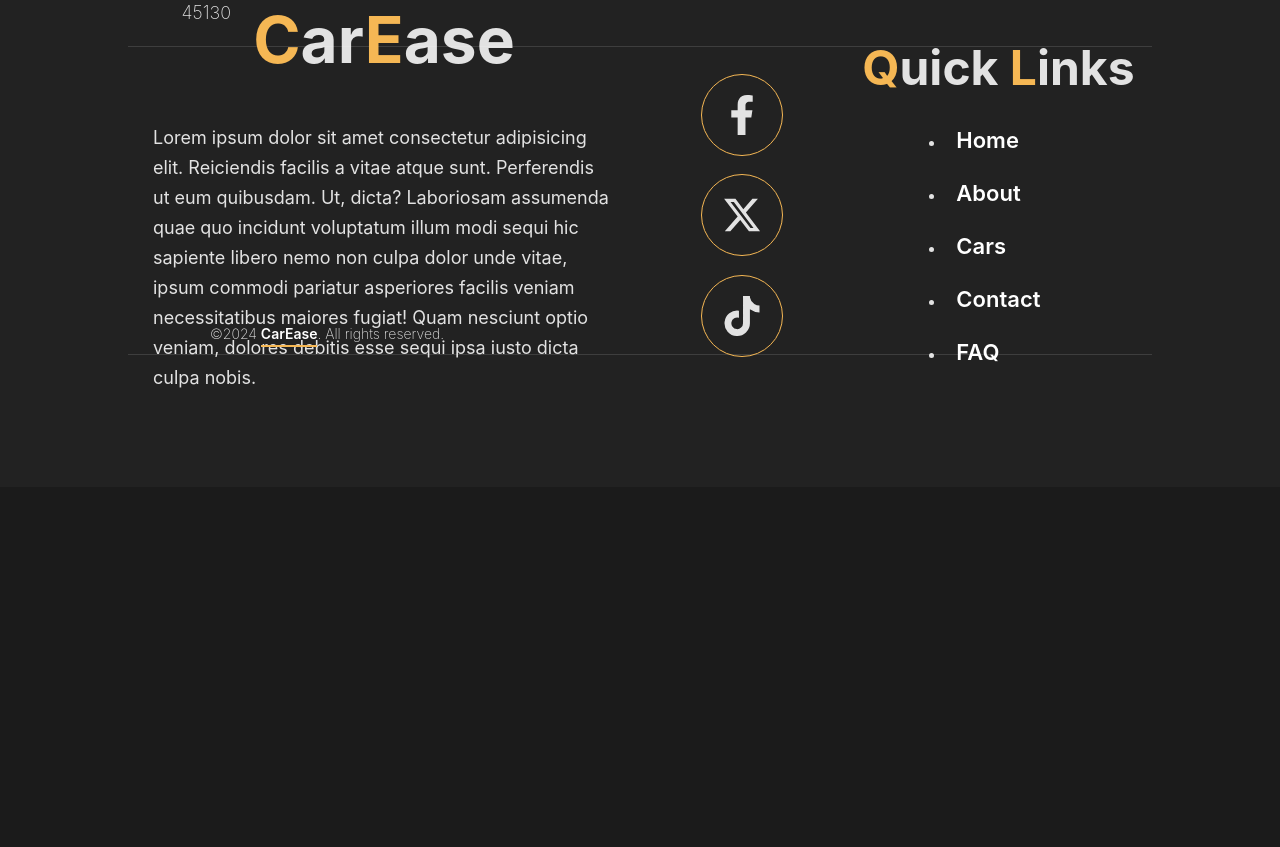
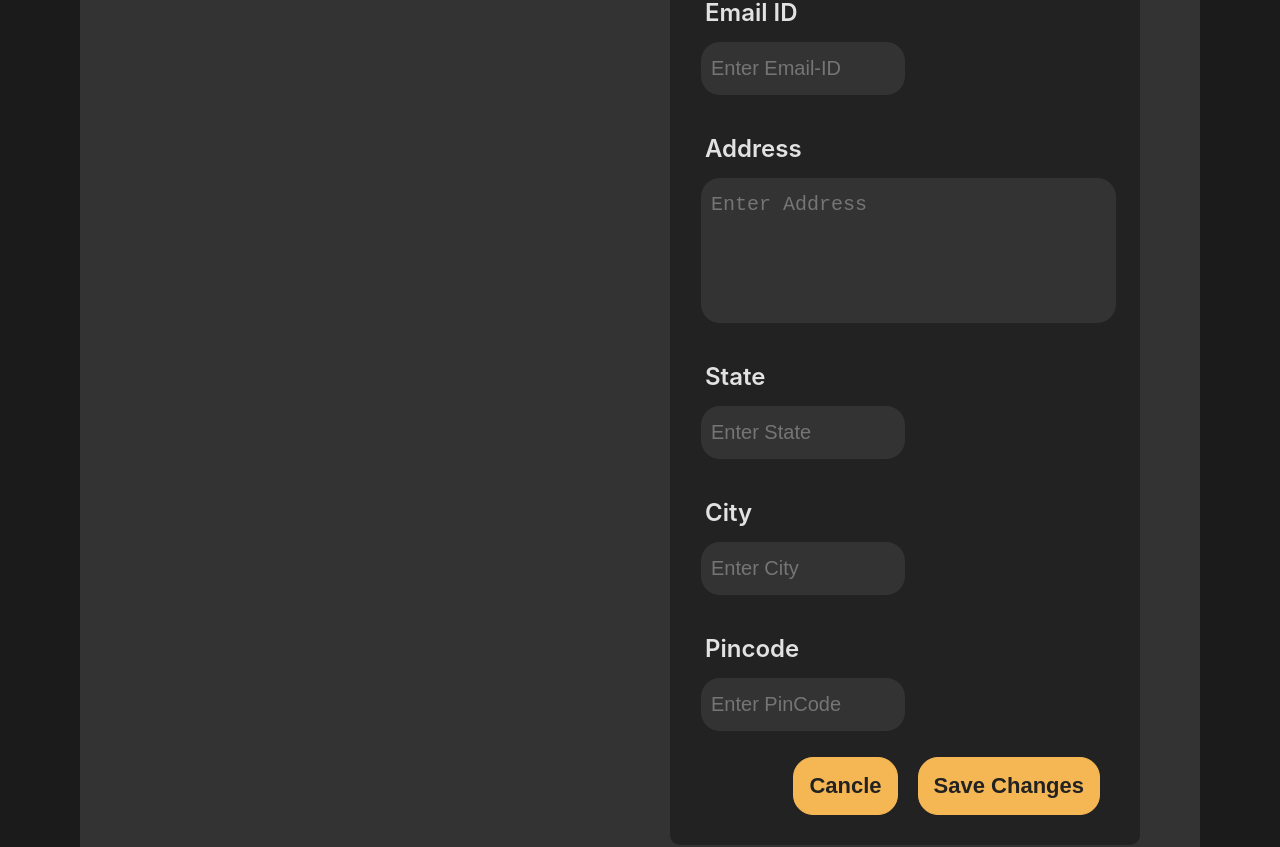
Before and after one commit to ShubhamPatel8734/CarEase-Car_Rental_Service-MARN, a React (Vite) app in the folder frontend/: page /dashboard/profile/edit in a window 1280 px wide. Shown: the part 1173-2020 px from the top of the page. Before the commit the page ends 1660 px from the top, so only its background shows below. Built offline with nearby package versions, Linux system fonts and the light colour scheme.

Commit message:
Profile & Edit Profile Completed

```diff
--- /dev/null
+++ b/frontend/src/user-components/EditProfile.css
@@ -0,0 +1,81 @@
+.Editprofile-body{
+    padding: 10px;
+
+}
+
+.Editprofile-body form{
+    width: 100%;
+    display: flex;
+    flex-direction: row;
+    flex-wrap: wrap;
+    align-items: left;
+    /* border: 1px solid red; */
+}
+
+.Editprofile-body .Editprofile-body-row{
+    display: flex;
+    flex-direction: column;
+    align-items: left;
+    justify-content: left;
+    width: 48%;
+    margin-left: 10px;
+}
+
+.Editprofile-body-row .Editprofile-label,
+.Editprofile-body-row-area .Editprofile-label{
+    font-size: 24px;
+    font-weight: 600;
+    padding-left: 5px;
+    margin-top: 20px;
+    margin-bottom: 10px;
+}
+
+.Editprofile-body-row .Editprofile-textbox,
+.Editprofile-body-row-area .Editprofile-textarea{
+    font-size: 20px;
+    padding: 15px 10px;
+    color: #f5b754;
+    border-radius: 20px;
+    background-color: #333;
+    border: 1px solid #222;
+    outline: none;
+    user-select:contain;
+    margin-bottom: 15px;
+}
+
+.Editprofile-body-row-area{
+    display: flex;
+    flex-direction: column;
+    width: 97%;
+    margin-left: 10px;
+}
+
+.Editprofile-body-row-area .Editprofile-textarea{
+    resize: none;
+}
+
+.Editprofile-body-row-btn{
+    width: 97%;
+    display: flex;
+    flex-direction: row;
+    justify-content: right;
+    margin: 10px;
+}
+
+.Editprofile-body-row-btn .Editprofile-btn{
+    margin: 0 10px;
+    padding: 15px;
+    font-size: 22px;
+    font-weight: 600;
+    border-radius: 20px;
+    color: #222;
+    background-color: #f5b754;
+    border: 1px solid #f5b754;
+    transition: 0.5s ease-in-out;
+}
+
+.Editprofile-body-row-btn .Editprofile-btn:hover{
+    cursor: pointer;
+    background-color: #333;
+    color: #f5b754;
+}
--- a/frontend/src/user-components/EditProfile.jsx
+++ b/frontend/src/user-components/EditProfile.jsx
@@ -1,8 +1,52 @@
 import React from 'react'
+import '../user-components/EditProfile.css'
 
 const EditProfile = () => {
   return (
-    <div>EditProfile</div>
+    <div className='Editprofile-body'>
+      <form>
+        <div className='Editprofile-body-row'>
+          <label htmlFor="firstname" className='Editprofile-label'>Firstname</label>
+          <input type="text" id="firstname" name="firstname" className='Editprofile-textbox' required  placeholder='Enter FirstName' />
+        </div>
+        <div className='Editprofile-body-row'>
+          <label htmlFor="lastname" className='Editprofile-label'>Lastname</label>
+          <input type="text" id="lastname" name="lastname" className='Editprofile-textbox' required  placeholder='Enter LastName'/>
+        </div>
+        <div className='Editprofile-body-row'>
+        <label htmlFor="phoneno" className='Editprofile-label'>Phone No</label>
+        <input type="phone" id="phone" name="phoneno" className='Editprofile-textbox' required  placeholder='Enter Phone No' />
+        </div>
+        <div className='Editprofile-body-row'>
+          <label htmlFor="email" className='Editprofile-label'>Email ID</label>
+          <input type="email" id="email" name="email" className='Editprofile-textbox' required  placeholder='Enter Email-ID' />
+        </div>
+        <div className='Editprofile-body-row-area'>
+          <label htmlFor='address' className='Editprofile-label'>Address</label>
+          <textarea id='address' name='address' className='Editprofile-textarea' rows='5' placeholder='Enter Address'></textarea>
+        </div>
+        {/* <div className='Editprofile-body-row'>
+          <label htmlFor='country' className='Editprofile-label'>Country</label>
+          <input type="text" id="country" name="country" className='Editprofile-textbox' required  placeholder='Enter Country' />
+        </div> */}
+        <div className='Editprofile-body-row'>
+          <label htmlFor='state' className='Editprofile-label'>State</label>
+          <input type="text" id="state" name="state" className='Editprofile-textbox' required  placeholder='Enter State'/>
+        </div>
+        <div className='Editprofile-body-row'>
+          <label htmlFor='city' className='Editprofile-label'>City</label>
+          <input type="text" id="city" name="city" className='Editprofile-textbox' required  placeholder='Enter City'/>
+        </div>
+        <div className='Editprofile-body-row'>
+          <label htmlFor='pincode' className='Editprofile-label'>Pincode</label>
+          <input type="text" id="pincode" name="pincode" className='Editprofile-textbox' required  placeholder='Enter PinCode'/>
+        </div>
+        <div className='Editprofile-body-row-btn'>
+          <button type='reset' id='reset-btn' className='Editprofile-btn'>Cancle</button>
+          <button type='submit' id='edit-btn' className='Editprofile-btn'>Save Changes</button>
+        </div>
+      </form>
+    </div>
   )
 }
 
--- a/frontend/src/user-components/MyProfile.css
+++ b/frontend/src/user-components/MyProfile.css
@@ -3,13 +3,14 @@
     display: flex;
     flex-direction: row;
     flex-wrap: wrap;
-    justify-content: space-evenly;
+    align-items: left;
 }
 
 .Myprofile-body .Myprofile-body-row{
     display: flex;
     flex-direction: column;
     width: 48%;
+    margin-left: 10px;
 }
 
 .Myprofile-body-row .Myprofile-label,
@@ -38,6 +39,7 @@
     display: flex;
     flex-direction: column;
     width: 97%;
+    margin-left: 10px;
 }
 
 .Myprofile-body-row-area .Myprofile-textarea{
```
